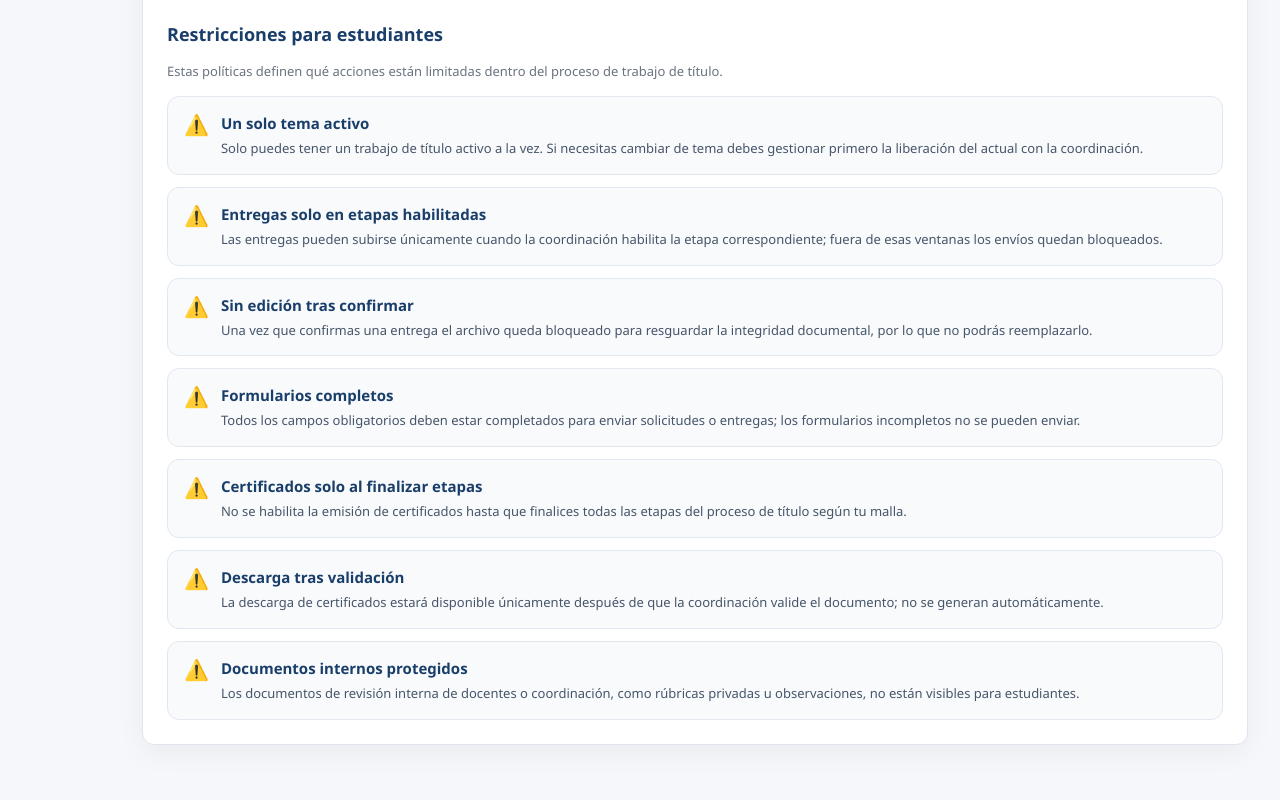
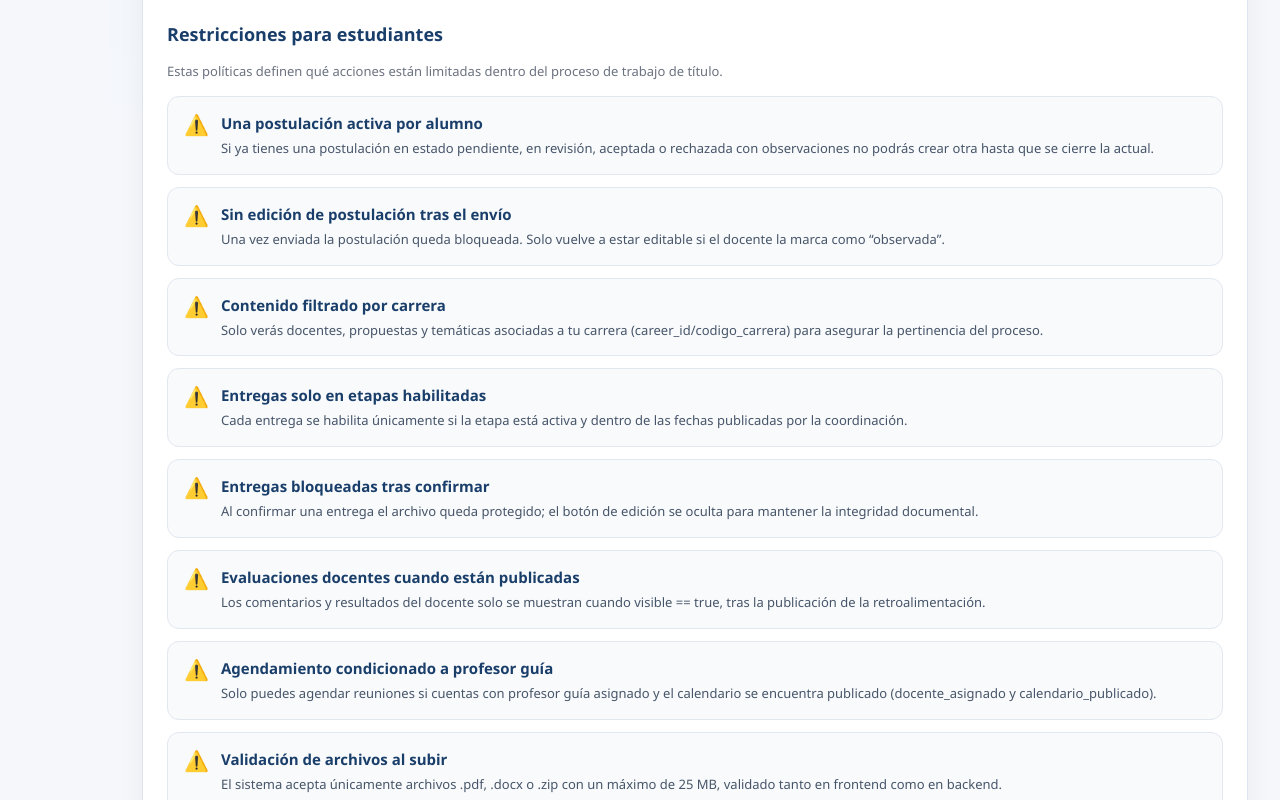
Before and after one commit to DMoyaR/trabajo_titulo, an Angular app in the folder frontend/: page /alumno/trabajo in a window 1280 px wide. Shown: the part 1100-1900 px from the top of the page. Built offline with nearby package versions, Linux system fonts and the light colour scheme.

Commit message:
Restricciones TT Alumno

```diff
--- a/frontend/src/app/features/alumno/trabajo/alumno-trabajo.component.ts
+++ b/frontend/src/app/features/alumno/trabajo/alumno-trabajo.component.ts
@@ -170,39 +170,74 @@ export class AlumnoTrabajoComponent {
 
   readonly restricciones = signal<Restriccion[]>([
     {
-      titulo: 'Un solo tema activo',
+      titulo: 'Una postulación activa por alumno',
       descripcion:
-        'Solo puedes tener un trabajo de título activo a la vez. Si necesitas cambiar de tema debes gestionar primero la liberación del actual con la coordinación.',
+        'Si ya tienes una postulación en estado pendiente, en revisión, aceptada o rechazada con observaciones no podrás crear otra hasta que se cierre la actual.',
+    },
+    {
+      titulo: 'Sin edición de postulación tras el envío',
+      descripcion:
+        'Una vez enviada la postulación queda bloqueada. Solo vuelve a estar editable si el docente la marca como “observada”.',
+    },
+    {
+      titulo: 'Contenido filtrado por carrera',
+      descripcion:
+        'Solo verás docentes, propuestas y temáticas asociadas a tu carrera (career_id/codigo_carrera) para asegurar la pertinencia del proceso.',
     },
     {
       titulo: 'Entregas solo en etapas habilitadas',
       descripcion:
-        'Las entregas pueden subirse únicamente cuando la coordinación habilita la etapa correspondiente; fuera de esas ventanas los envíos quedan bloqueados.',
+        'Cada entrega se habilita únicamente si la etapa está activa y dentro de las fechas publicadas por la coordinación.',
     },
     {
-      titulo: 'Sin edición tras confirmar',
+      titulo: 'Entregas bloqueadas tras confirmar',
       descripcion:
-        'Una vez que confirmas una entrega el archivo queda bloqueado para resguardar la integridad documental, por lo que no podrás reemplazarlo.',
+        'Al confirmar una entrega el archivo queda protegido; el botón de edición se oculta para mantener la integridad documental.',
+    },
+    {
+      titulo: 'Evaluaciones docentes cuando están publicadas',
+      descripcion:
+        'Los comentarios y resultados del docente solo se muestran cuando visible == true, tras la publicación de la retroalimentación.',
+    },
+    {
+      titulo: 'Agendamiento condicionado a profesor guía',
+      descripcion:
+        'Solo puedes agendar reuniones si cuentas con profesor guía asignado y el calendario se encuentra publicado (docente_asignado y calendario_publicado).',
+    },
+    {
+      titulo: 'Validación de archivos al subir',
+      descripcion:
+        'El sistema acepta únicamente archivos .pdf, .docx o .zip con un máximo de 25 MB, validado tanto en frontend como en backend.',
     },
     {
       titulo: 'Formularios completos',
       descripcion:
-        'Todos los campos obligatorios deben estar completados para enviar solicitudes o entregas; los formularios incompletos no se pueden enviar.',
+        'Las solicitudes y entregas se pueden enviar únicamente si todos los campos obligatorios están completos; no se permiten formularios incompletos.',
     },
     {
-      titulo: 'Certificados solo al finalizar etapas',
+      titulo: 'Certificados tras finalizar el proceso',
       descripcion:
-        'No se habilita la emisión de certificados hasta que finalices todas las etapas del proceso de título según tu malla.',
+        'El certificado de aprobación se habilita solo si status_proceso == "finalizado" y evaluacion_final == "aprobada".',
     },
     {
-      titulo: 'Descarga tras validación',
+      titulo: 'Descarga de actas validada',
       descripcion:
-        'La descarga de certificados estará disponible únicamente después de que la coordinación valide el documento; no se generan automáticamente.',
+        'Las actas pueden descargarse únicamente cuando cuentan con la firma del docente (acta_firmada) y la validación de la coordinación.',
+    },
+    {
+      titulo: 'Integrantes fijos tras postular',
+      descripcion:
+        'Al enviar la postulación queda bloqueada la edición del grupo de trabajo para mantener consistencia en el registro de integrantes.',
+    },
+    {
+      titulo: 'Acceso restringido a otros grupos',
+      descripcion:
+        'No es posible visualizar documentos o procesos de otros estudiantes; el aislamiento se asegura por grupo_id desde el backend.',
     },
     {
       titulo: 'Documentos internos protegidos',
       descripcion:
-        'Los documentos de revisión interna de docentes o coordinación, como rúbricas privadas u observaciones, no están visibles para estudiantes.',
+        'Las rúbricas internas, observaciones privadas y otros documentos de revisión docente o de coordinación no están disponibles para los estudiantes.',
     },
   ]);
 
```
